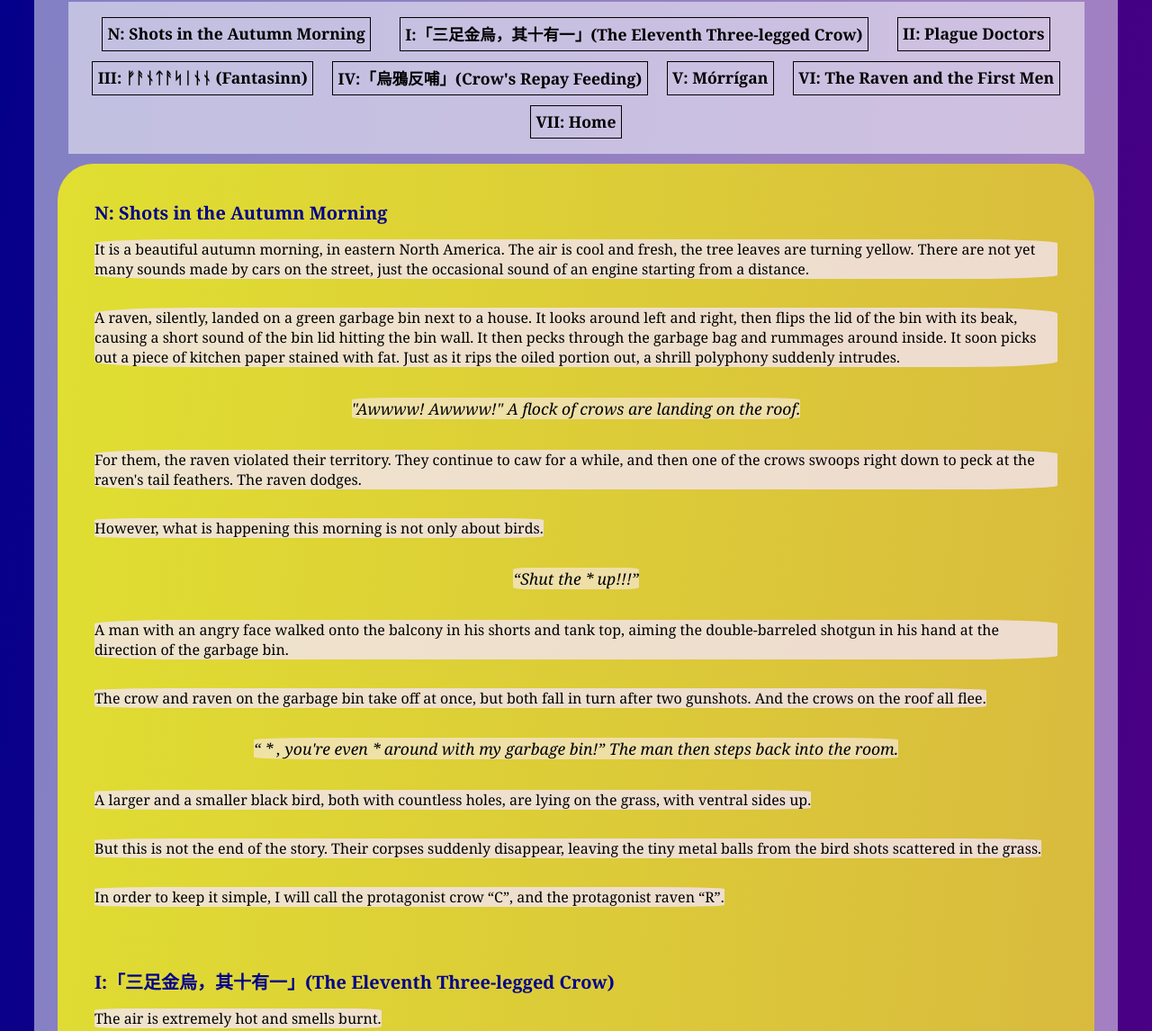
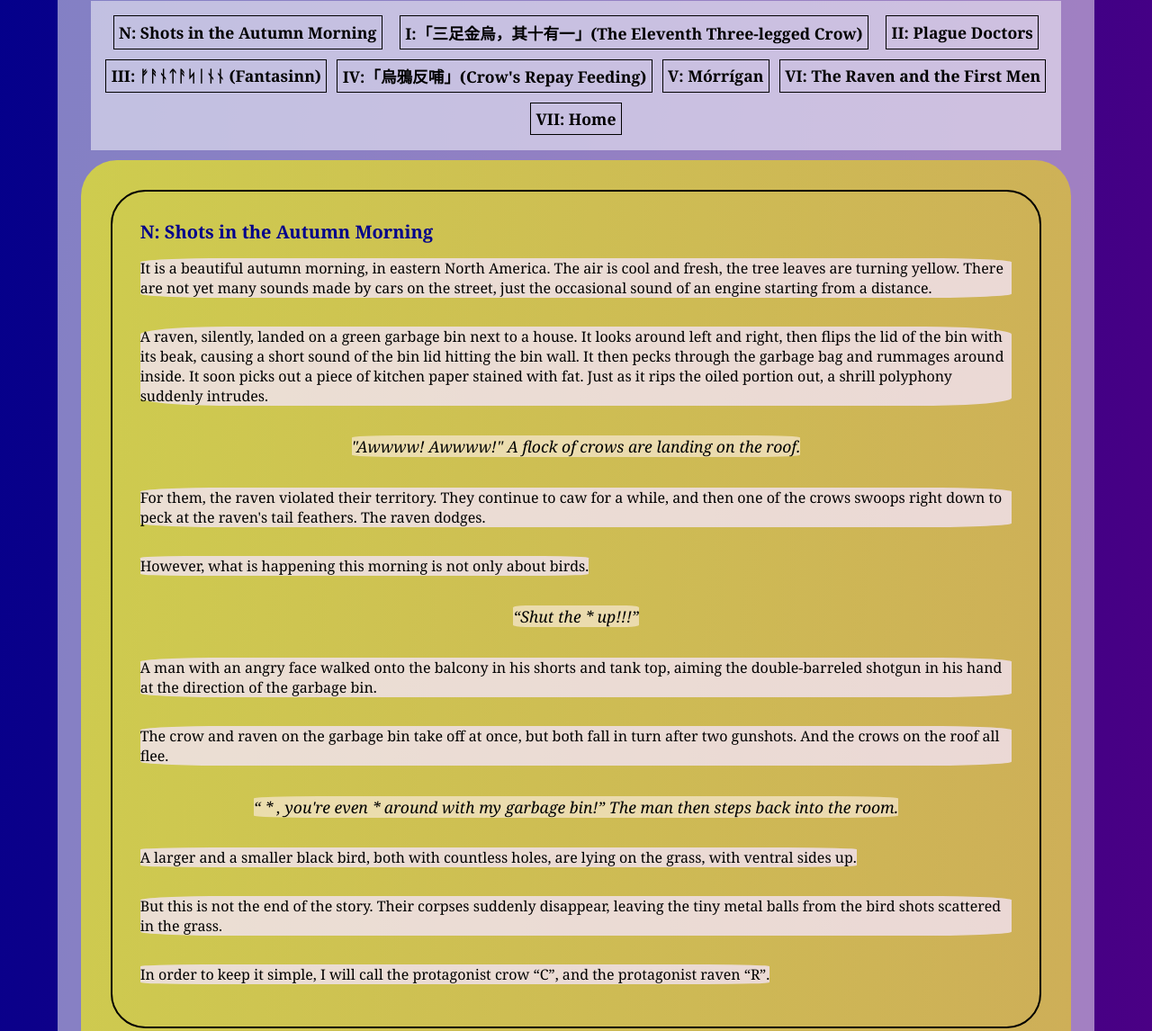
Before and after one commit to tntdasb/corvus, a plain HTML site: page index.html in a window 1280 px wide. Shown: the part 705-1851 px from the top of the page at 90% size. Drawn offline with Linux system fonts and the light colour scheme.

Commit message:
Update index.html

```diff
--- a/index.html
+++ b/index.html
@@ -40,7 +40,7 @@
 
         }
         .middleContainer{
-            margin:2% 3%;
+            margin:2% 5%;
             background-color:rgba(255,255,255,0.5);
             border-radius:10vh;
             padding:2%;
@@ -86,19 +86,19 @@
             flex-direction: column;
             gap:1em;
             border-radius: 5vh;
-            padding:2%;
-            background-image:linear-gradient(to bottom right, rgba(255, 255, 0, 75%), rgba(218, 165, 32, 75%));
+            padding:3%;
+            background-image:linear-gradient(to bottom right, rgba(255, 255, 0, 60%), rgba(218, 165, 32, 60%));
             text-align: left;
         }
         .middleContainer .storyContainer .chapter{
-            border:2px solid rgba(0,0,0,0);
+            border:2px solid black;
             display: flex;
             flex-direction: column;
-            padding:2vh;
+            padding:3%;
+            border-radius: 3vw;
         }
         .middleContainer .storyContainer .chapter:hover{
             border: 2px dotted red;
-            border-radius: 5vh;
         }
         .middleContainer .storyContainer .chapter .title{
             align-self: flex-start;
```
